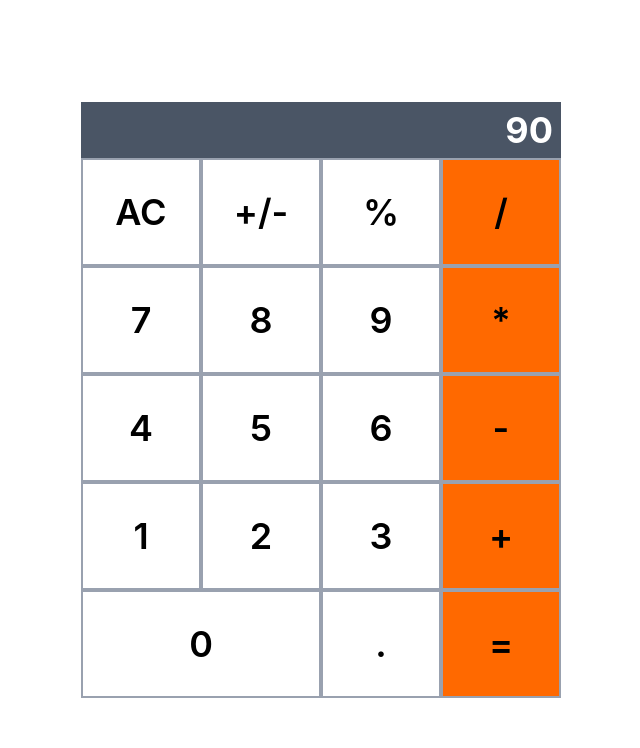
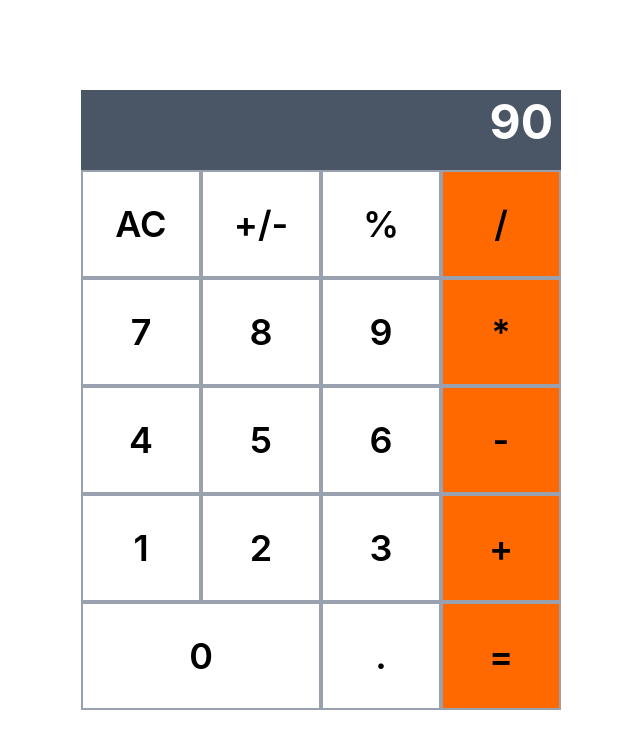
Before and after one commit to mugisha12john/Calculator-App-React-Ts, a React (Vite) app: page / in a window 1280 px wide. Shown: the top 748 px of the page, without its empty margins (319-959 px from the left). Built offline with nearby package versions, Linux system fonts and the light colour scheme.

Commit message:
feat: change height for header

```diff
--- a/src/App.tsx
+++ b/src/App.tsx
@@ -13,7 +13,7 @@ function App() {
     <>
       <main className="flex items-center justify-center h-screen">
         <section>
-          <div className="bg-gray-600 max-w-lg text-white font-bold text-4xl text-right p-2">
+          <div className="bg-gray-600 max-w-lg h-20 text-white font-bold text-5xl text-right p-2">
             90
           </div>
           {buttons.map((btn, index) => {
```
